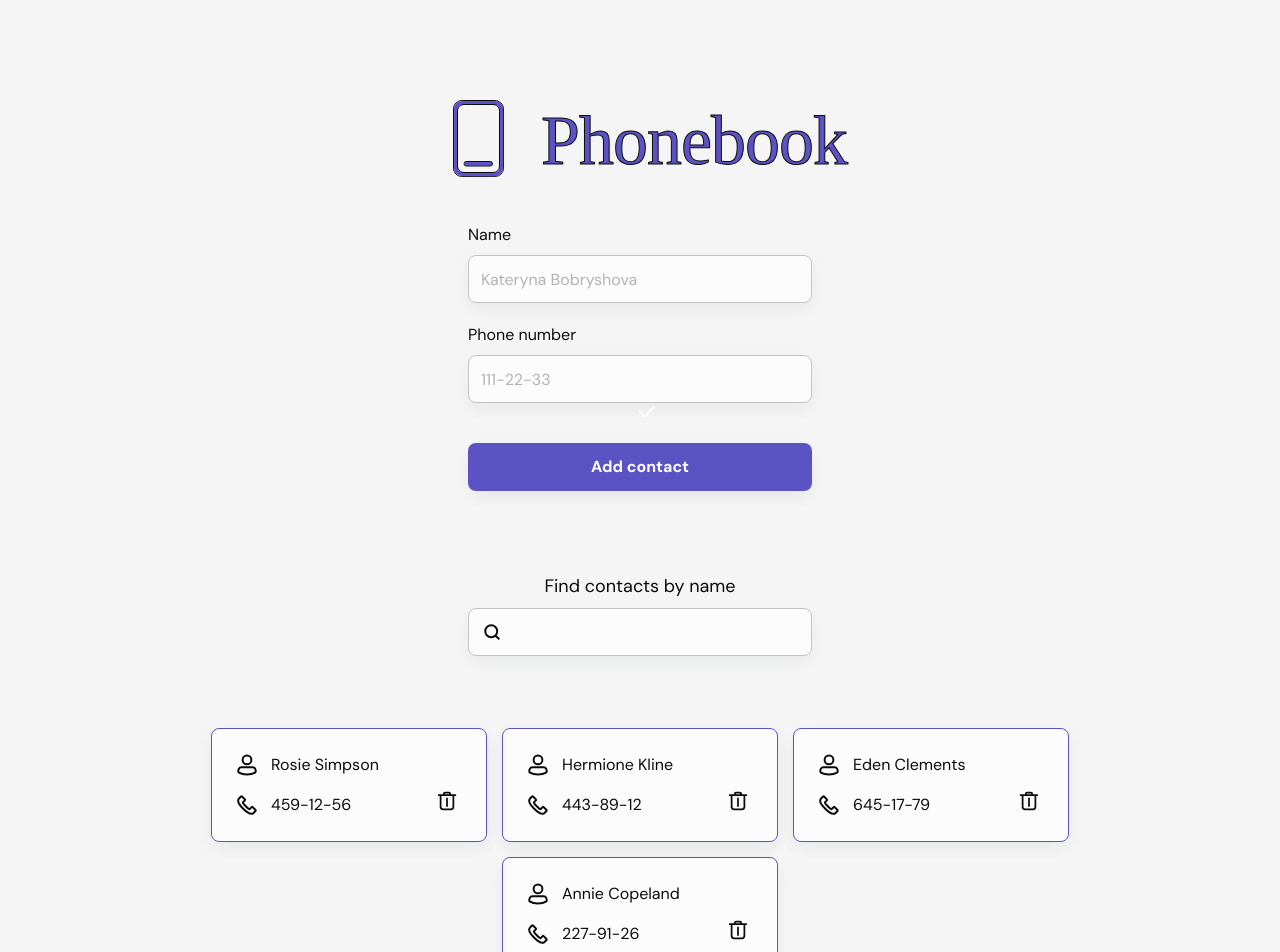
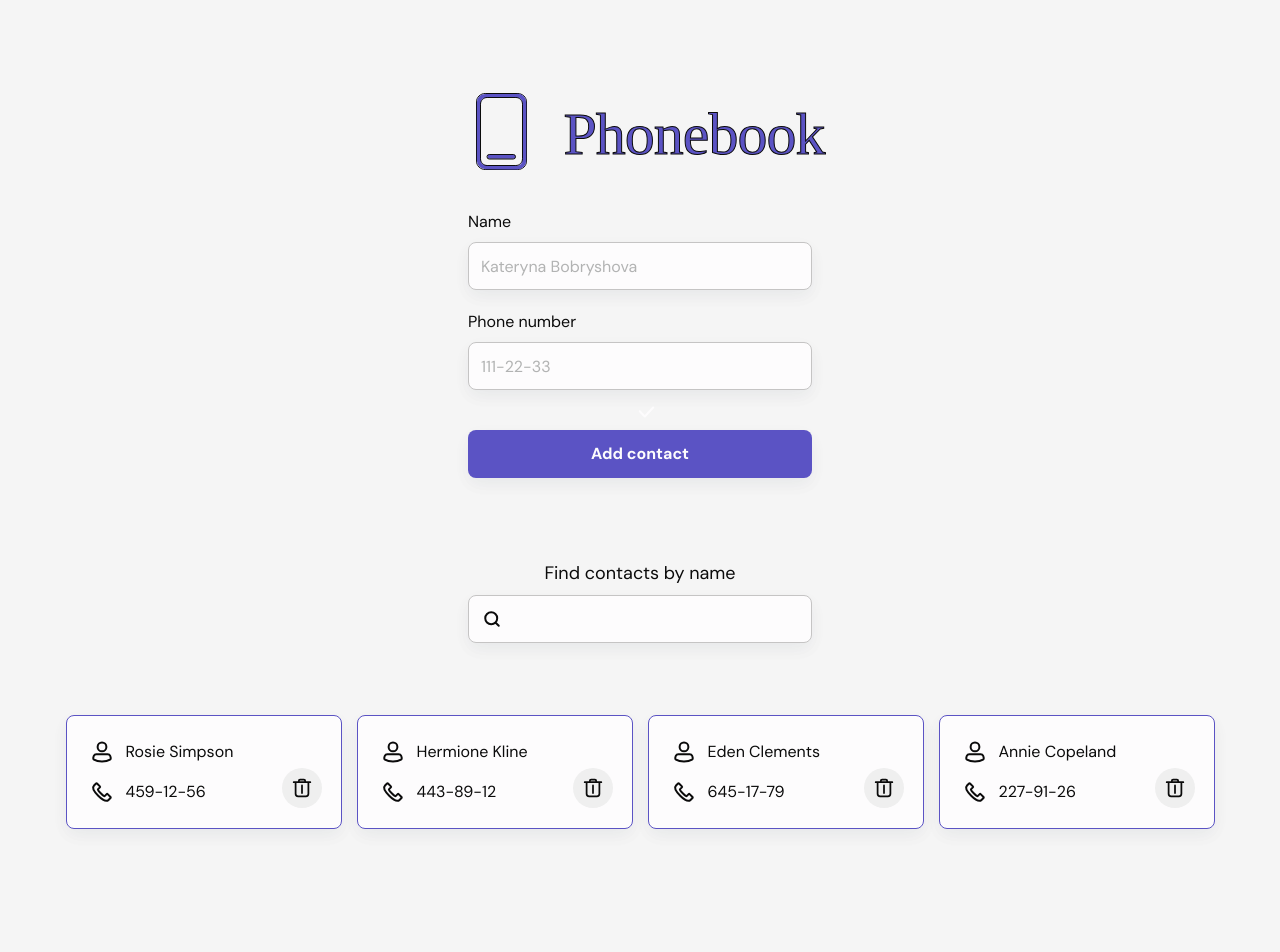
Before and after one commit to akopyan-arsen/goit-react-hw-06, a React (Vite) app: page / in a window 1280 px wide. Shown: the top 952 px of the page. After the commit the page ends 917 px from the top, so only its background shows below. Built offline with nearby package versions, Linux system fonts and the light colour scheme; a web font is replaced by a local one.

Commit message:
fix styles

```diff
--- a/src/components/App.module.css
+++ b/src/components/App.module.css
@@ -10,7 +10,7 @@
   -webkit-text-stroke-width: 1px;
   -webkit-text-stroke-color: #0b0b0b;
   font-family: "Shadows Into Light Two", cursive;
-  font-size: 70px;
+  font-size: 60px;
   font-weight: 400;
   line-height: 1.5;
   letter-spacing: -1px;
--- a/src/components/Contact/Contact.module.css
+++ b/src/components/Contact/Contact.module.css
@@ -40,7 +40,7 @@
   border: none;
   border-radius: 50%;
   cursor: pointer;
-  background-color: transparent;
+  background-color: tra;
 }
 .button:hover {
   background-color: #e0e0e0;
--- a/src/components/ContactList/ContactList.module.css
+++ b/src/components/ContactList/ContactList.module.css
@@ -2,9 +2,13 @@
   display: flex;
   gap: 15px;
   flex-wrap: wrap;
+  margin-left: 124px;
+  margin-right: 124px;
 }
 @media screen and (min-width: 320px) and (max-width: 1439px) {
   .contactList {
     justify-content: center;
+    margin-left: 0;
+    margin-right: 0;
   }
 }
--- a/src/components/SearchBox/SearchBox.module.css
+++ b/src/components/SearchBox/SearchBox.module.css
@@ -36,6 +36,7 @@
   font-weight: 400;
   line-height: 1.5;
   margin-bottom: 8px;
+  text-align: center;
 }
 
 .svg {
--- a/src/index.css
+++ b/src/index.css
@@ -10,7 +10,7 @@
 
 body {
   line-height: 1.5;
-  margin: 88px 124px;
+  margin: 88px auto;
   font-size: 20px;
   background-color: #f5f5f5;
 }
```
